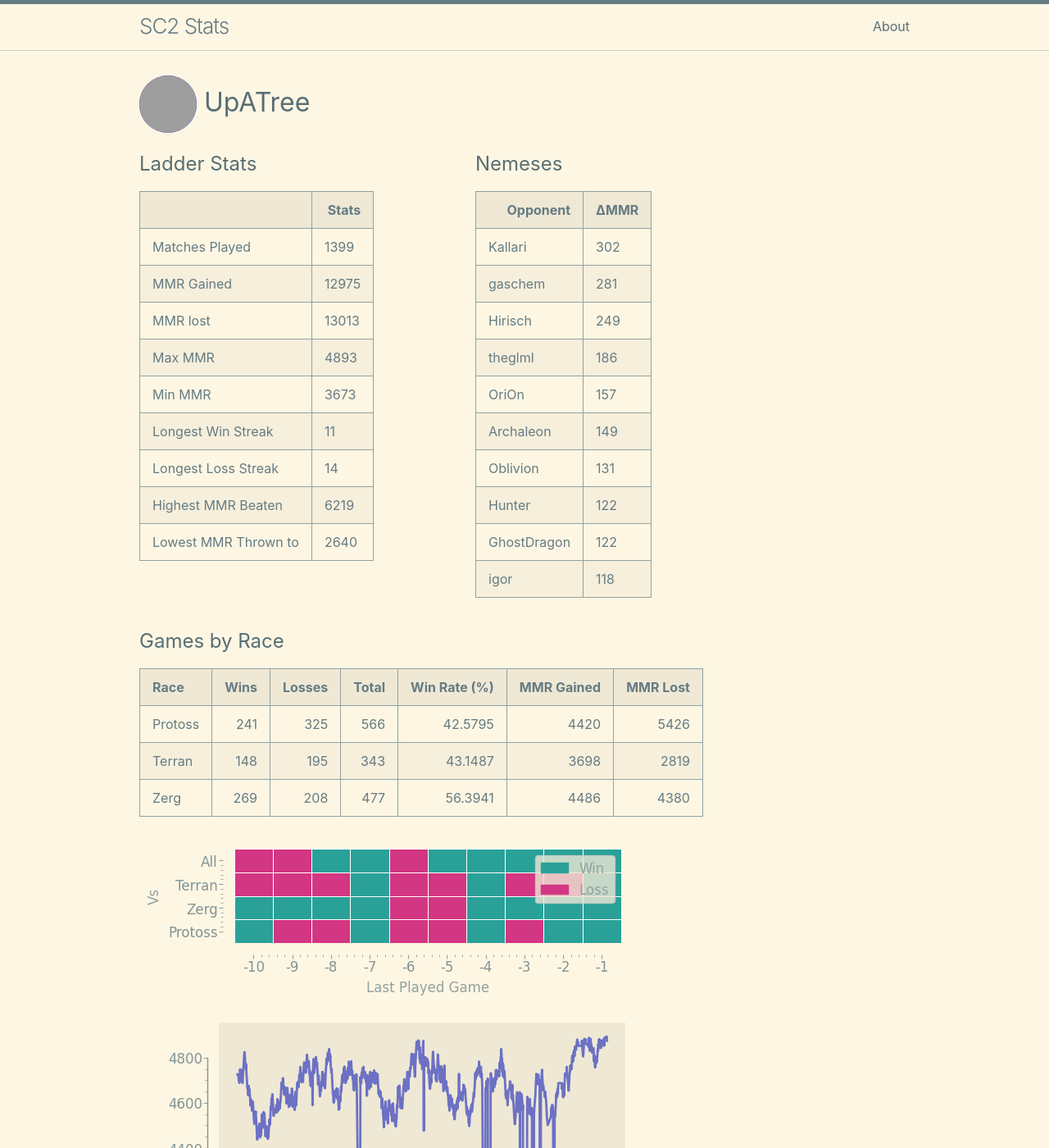
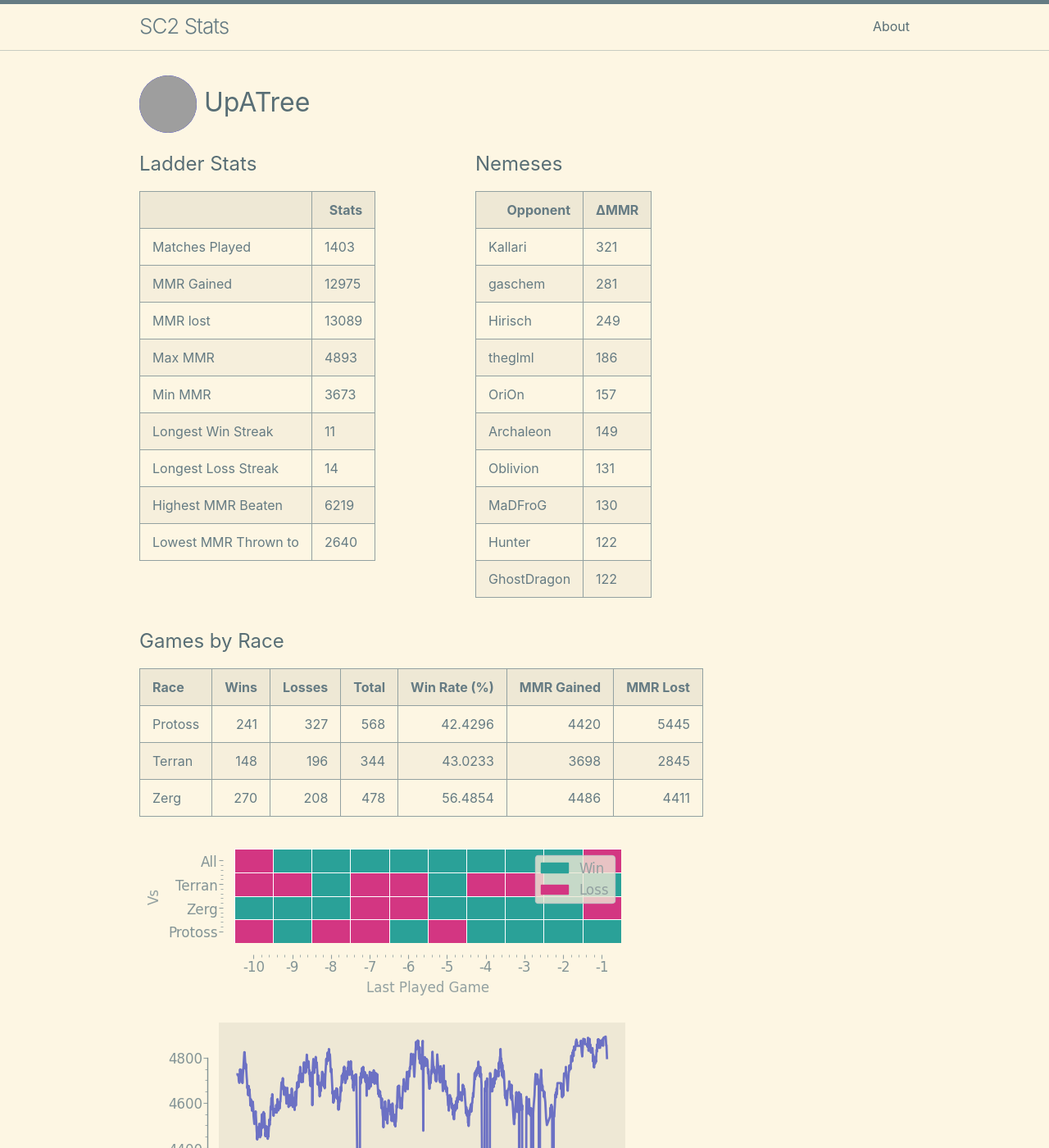
Before and after one commit to kylermurphy/UpATree, a Jekyll site: the page built from docs/index.md, in a window 1280 px wide and 1400 px high. Shown: the whole window at 82% size. Built offline with Jekyll 4.4.1, drawn with Linux system fonts in a browser that asks for light colours; grey boxes are pictures that could not be loaded.

Commit message:
running on push

```diff
--- a/docs/index.md
+++ b/docs/index.md
@@ -18,7 +18,7 @@ layout: home
   <tbody>
     <tr>
       <td>Matches Played</td>
-      <td>1399</td>
+      <td>1403</td>
     </tr>
     <tr>
       <td>MMR Gained</td>
@@ -26,7 +26,7 @@ layout: home
     </tr>
     <tr>
       <td>MMR lost</td>
-      <td>13013</td>
+      <td>13089</td>
     </tr>
     <tr>
       <td>Max MMR</td>
@@ -67,7 +67,7 @@ layout: home
   <tbody>
     <tr>
       <td>Kallari</td>
-      <td>302</td>
+      <td>321</td>
     </tr>
     <tr>
       <td>gaschem</td>
@@ -94,16 +94,16 @@ layout: home
       <td>131</td>
     </tr>
     <tr>
+      <td>MaDFroG</td>
+      <td>130</td>
+    </tr>
+    <tr>
       <td>Hunter</td>
       <td>122</td>
     </tr>
     <tr>
       <td>GhostDragon</td>
       <td>122</td>
-    </tr>
-    <tr>
-      <td>igor</td>
-      <td>118</td>
     </tr>
   </tbody>
 </table>
@@ -114,9 +114,9 @@ layout: home
 
 | Race    |   Wins |   Losses |   Total |   Win Rate (%) |   MMR Gained |   MMR Lost |
 |:--------|-------:|---------:|--------:|---------------:|-------------:|-----------:|
-| Protoss |    241 |      325 |     566 |        42.5795 |         4420 |       5426 |
-| Terran  |    148 |      195 |     343 |        43.1487 |         3698 |       2819 |
-| Zerg    |    269 |      208 |     477 |        56.3941 |         4486 |       4380 |
+| Protoss |    241 |      327 |     568 |        42.4296 |         4420 |       5445 |
+| Terran  |    148 |      196 |     344 |        43.0233 |         3698 |       2845 |
+| Zerg    |    270 |      208 |     478 |        56.4854 |         4486 |       4411 |
 
 ![Games by Race](./assets/gm_hist.png)
 
--- a/log.txt
+++ b/log.txt
@@ -598,3 +598,4 @@ Writing a log file 2025-03-21 22:48:07.
 Writing a log file 2025-03-21 23:20:57.
 Writing a log file 2025-03-21 23:47:48.
 Writing a log file 2025-03-22 16:25:51.
+Writing a log file 2025-03-22 16:48:15.
```
Also changed, not shown: docs/assets/MMR.png, docs/assets/daily.png, docs/assets/gm_hist.png, docs/assets/r_wrt.png, 1 other file.
